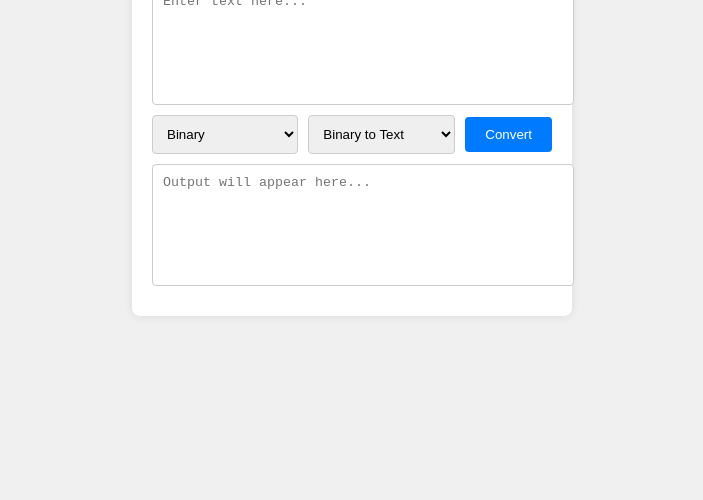
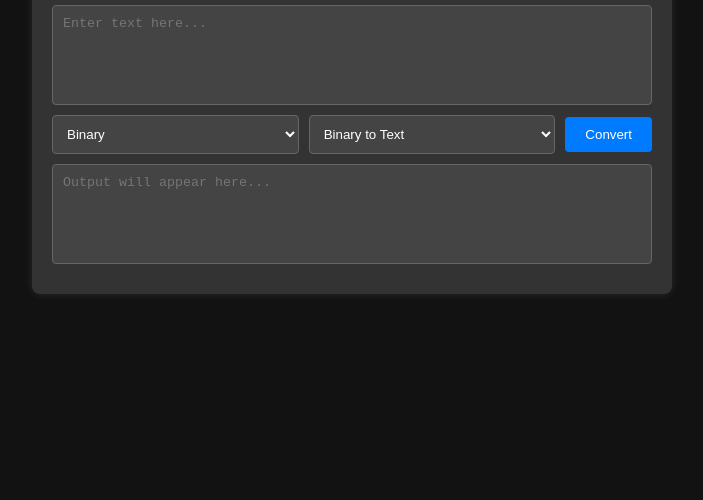
Before and after one commit to devvyyxyz/my-tools, a plain HTML site: page Converters/index.html in a window 1280 px wide. Shown: the part 300-800 px from the top of the page, without its empty margins (288-991 px from the left). Drawn offline with Linux system fonts and the light colour scheme.

Commit message:
Refactor styles for dark mode in Converters and PasswordGenerator

```diff
--- a/Converters/styles.css
+++ b/Converters/styles.css
@@ -1,6 +1,7 @@
 body {
   font-family: Arial, sans-serif;
-  background-color: #f0f0f0;
+  background-color: #121212; /* Dark mode background */
+  color: #ffffff; /* Dark mode text color */
   display: flex;
   justify-content: center;
   align-items: center;
@@ -9,16 +10,18 @@ body {
 }
 
 .container {
-  background-color: #fff;
+  background-color: #333; /* Dark mode container background */
   padding: 20px;
   border-radius: 8px;
-  box-shadow: 0 0 10px rgba(0, 0, 0, 0.1);
-  width: 400px;
+  box-shadow: 0 0 10px rgba(255, 255, 255, 0.1);
+  width: 90%;
+  max-width: 600px; /* Set a maximum width for the container */
   text-align: center;
 }
 
 h1 {
   margin-bottom: 20px;
+  color: #ffffff; /* Dark mode heading color */
 }
 
 .converter {
@@ -28,12 +31,16 @@ h1 {
 
 textarea {
   width: 100%;
+  max-width: 100%; /* Ensure textarea does not exceed container width */
   height: 100px;
   margin-bottom: 10px;
   padding: 10px;
-  border: 1px solid #ccc;
+  border: 1px solid #666; /* Dark mode border */
   border-radius: 4px;
   resize: none;
+  background-color: #444; /* Dark mode textarea background */
+  color: #ffffff; /* Dark mode textarea text color */
+  box-sizing: border-box; /* Include padding and border in element's total width and height */
 }
 
 .dropdown {
@@ -47,8 +54,11 @@ select {
   flex: 1;
   padding: 10px;
   margin-right: 10px;
-  border: 1px solid #ccc;
+  border: 1px solid #666; /* Dark mode border */
   border-radius: 4px;
+  background-color: #444; /* Dark mode select background */
+  color: #ffffff; /* Dark mode select text color */
+  max-width: 48%; /* Ensure select does not exceed container width */
 }
 
 button {
--- a/PasswordGenerator/style.css
+++ b/PasswordGenerator/style.css
@@ -1,6 +1,7 @@
 body {
   font-family: Arial, sans-serif;
-  background-color: #f0f0f0;
+  background-color: #121212; /* Dark mode background */
+  color: #ffffff; /* Dark mode text color */
   display: flex;
   justify-content: center;
   align-items: center;
@@ -9,10 +10,10 @@ body {
 }
 
 .container {
-  background-color: #fff;
+  background-color: #333; /* Dark mode container background */
   padding: 20px;
   border-radius: 8px;
-  box-shadow: 0 0 10px rgba(0, 0, 0, 0.1);
+  box-shadow: 0 0 10px rgba(255, 255, 255, 0.1);
   width: 400px;
   text-align: center;
 }
@@ -31,9 +32,11 @@ textarea {
   height: 100px;
   margin-bottom: 10px;
   padding: 10px;
-  border: 1px solid #ccc;
+  border: 1px solid #666; /* Dark mode border */
   border-radius: 4px;
   resize: none;
+  background-color: #444; /* Dark mode textarea background */
+  color: #fff; /* Dark mode textarea text color */
 }
 
 .dropdown {
@@ -49,6 +52,7 @@ textarea {
   cursor: pointer;
   display: flex;
   align-items: center;
+  color: #fff; /* Dark mode label text color */
 }
 
 .dropdown input[type="checkbox"] {
```
Also changed, not shown: DiscordTools/pages/regex.html (+0 -5 lines).
